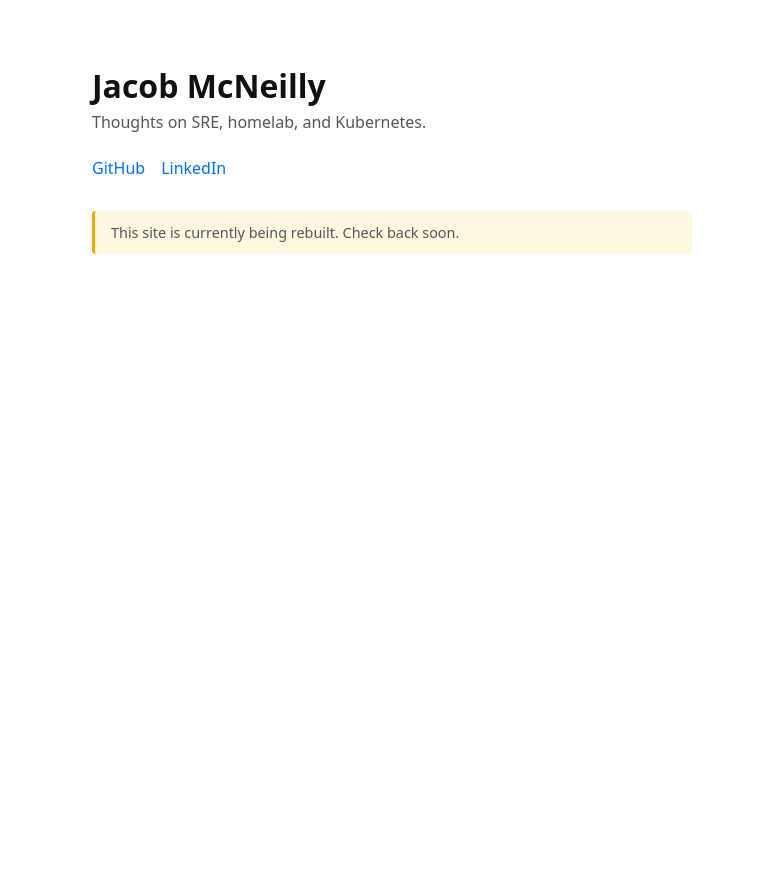
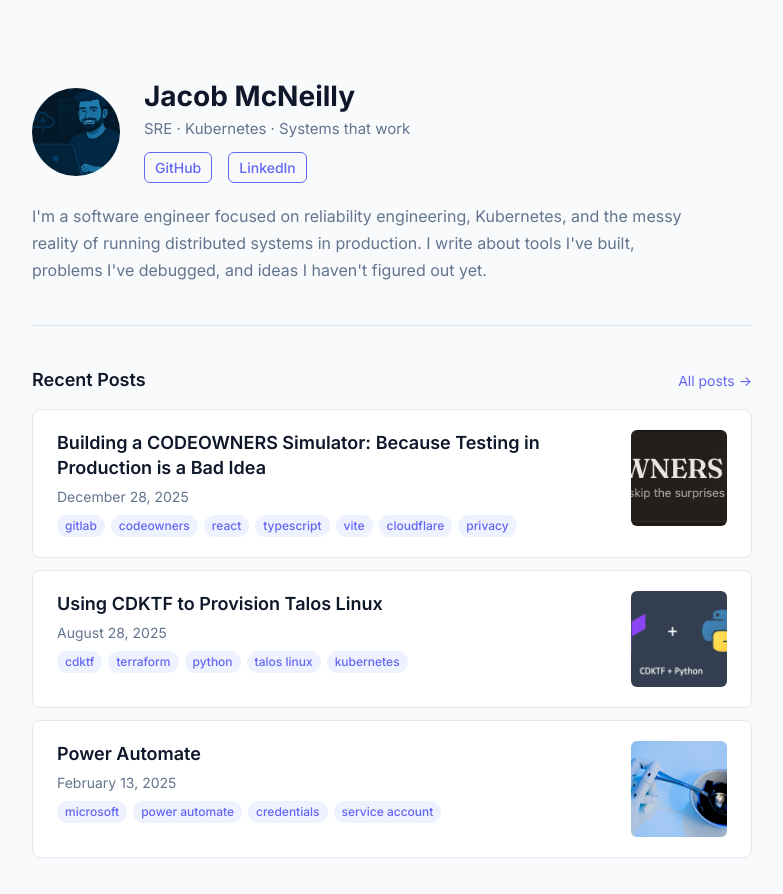
Before and after one commit to jcbmcn/jcbmcn.github.io, an Astro site: page / in a window 1280 px wide. Shown: the whole page, without its empty margins (248-1031 px from the left). Before the commit the page ends 800 px from the top, so only its background shows below. Built offline with nearby package versions, Linux system fonts and the light colour scheme; Astro itself is replaced by a stand-in of ours.

Commit message:
feat(03-02): replace homepage with hero layout and create blog listing page
- Homepage: hero section with avatar, name, tagline, bio, GitHub/LinkedIn social links
- Homepage: recent posts section showing up to 3 newest posts via PostCard
- /posts/ listing page: all published posts sorted newest-first with post count
- Both pages use BaseLayout and PostCard components

```diff
--- a/src/pages/index.astro
+++ b/src/pages/index.astro
@@ -1,48 +1,163 @@
 ---
-// Placeholder page — Phase 3 replaces this with the real homepage
+import BaseLayout from '../layouts/BaseLayout.astro';
+import PostCard from '../components/PostCard.astro';
 import { getCollection } from 'astro:content';
 
-// Filter out drafts — verifies INFRA-05
-const posts = await getCollection('blog', ({ data }) => data.draft !== true);
+const allPosts = await getCollection('blog', ({ data }) => data.draft !== true);
+const recentPosts = allPosts
+  .sort((a, b) => {
+    const aDate = a.data.date?.getTime() ?? 0;
+    const bDate = b.data.date?.getTime() ?? 0;
+    return bDate - aDate;
+  })
+  .slice(0, 3);
 ---
-<!DOCTYPE html>
-<html lang="en">
-  <head>
-    <meta charset="utf-8" />
-    <meta name="viewport" content="width=device-width, initial-scale=1" />
-    <title>Jacob McNeilly</title>
-    <style>
-      body {
-        font-family: system-ui, sans-serif;
-        max-width: 600px;
-        margin: 4rem auto;
-        padding: 0 1.5rem;
-        color: #111;
-      }
-      h1 { margin-bottom: 0.25rem; }
-      p { color: #555; margin-top: 0; }
-      .links { display: flex; gap: 1rem; margin-top: 1.5rem; }
-      .links a { color: #0070f3; text-decoration: none; }
-      .links a:hover { text-decoration: underline; }
-      .notice {
-        margin-top: 2rem;
-        padding: 0.75rem 1rem;
-        background: #fff8e1;
-        border-left: 3px solid #f0a500;
-        border-radius: 4px;
-        font-size: 0.9rem;
-        color: #555;
-      }
-    </style>
-  </head>
-  <body>
-    <h1>Jacob McNeilly</h1>
-    <p>Thoughts on SRE, homelab, and Kubernetes.</p>
-    <nav class="links">
-      <a href="https://github.com/jcbmcn">GitHub</a>
-      <a href="https://www.linkedin.com/in/jacob-mcneilly-a6a516112/">LinkedIn</a>
-    </nav>
-    <p class="notice">This site is currently being rebuilt. Check back soon.</p>
-    <!-- Posts: {posts.length} published post(s) -->
-  </body>
-</html>
+
+<BaseLayout title="Jacob McNeilly" description="SRE and software engineer writing about Kubernetes, infrastructure, and building things that work.">
+  <main class="page-container">
+    <!-- Hero -->
+    <section class="hero">
+      <div class="hero__inner">
+        <img
+          src="/images/avatar.png"
+          alt="Jacob McNeilly"
+          width="88"
+          height="88"
+          class="hero__avatar"
+        />
+        <div class="hero__content">
+          <h1 class="hero__name">Jacob McNeilly</h1>
+          <p class="hero__tagline">SRE · Kubernetes · Systems that work</p>
+          <nav class="hero__links" aria-label="Social links">
+            <a href="https://github.com/jcbmcn" class="hero__link" rel="noopener noreferrer" target="_blank">
+              GitHub
+            </a>
+            <a href="https://www.linkedin.com/in/jacob-mcneilly-a6a516112/" class="hero__link" rel="noopener noreferrer" target="_blank">
+              LinkedIn
+            </a>
+          </nav>
+        </div>
+      </div>
+      <p class="hero__bio">
+        I'm a software engineer focused on reliability engineering, Kubernetes, and the messy reality of running distributed systems in production. I write about tools I've built, problems I've debugged, and ideas I haven't figured out yet.
+      </p>
+    </section>
+
+    <!-- Recent posts -->
+    <section class="recent-posts">
+      <div class="recent-posts__header">
+        <h2 class="recent-posts__heading">Recent Posts</h2>
+        <a href="/posts/" class="recent-posts__all-link">All posts →</a>
+      </div>
+      <div class="recent-posts__list">
+        {recentPosts.map((entry) => (
+          <PostCard entry={entry} />
+        ))}
+      </div>
+    </section>
+  </main>
+</BaseLayout>
+
+<style>
+  .page-container {
+    max-width: 48rem;
+    margin: 0 auto;
+    padding: 2rem 1.5rem 4rem;
+  }
+
+  /* Hero */
+  .hero {
+    padding: 3rem 0 2.5rem;
+    border-bottom: 1px solid var(--color-border);
+    margin-bottom: 2.5rem;
+  }
+
+  .hero__inner {
+    display: flex;
+    align-items: center;
+    gap: 1.5rem;
+    margin-bottom: 1.25rem;
+  }
+
+  .hero__avatar {
+    width: 88px;
+    height: 88px;
+    border-radius: 50%;
+    flex-shrink: 0;
+    object-fit: cover;
+  }
+
+  .hero__name {
+    margin: 0 0 0.25rem;
+    font-size: 1.75rem;
+    font-weight: 700;
+    color: var(--color-text-primary);
+    line-height: 1.2;
+  }
+
+  .hero__tagline {
+    margin: 0 0 0.75rem;
+    font-size: 0.9375rem;
+    color: var(--color-text-secondary);
+  }
+
+  .hero__links {
+    display: flex;
+    gap: 1rem;
+  }
+
+  .hero__link {
+    font-size: 0.875rem;
+    font-weight: 500;
+    color: var(--color-accent);
+    text-decoration: none;
+    padding: 0.25rem 0.625rem;
+    border: 1px solid var(--color-accent);
+    border-radius: 0.375rem;
+    transition: background-color 0.15s ease;
+  }
+
+  .hero__link:hover {
+    background: var(--color-accent-subtle);
+    color: var(--color-accent);
+  }
+
+  .hero__bio {
+    margin: 0;
+    font-size: 1rem;
+    line-height: 1.7;
+    color: var(--color-text-secondary);
+    max-width: 42rem;
+  }
+
+  /* Recent posts */
+  .recent-posts__header {
+    display: flex;
+    align-items: baseline;
+    justify-content: space-between;
+    margin-bottom: 1rem;
+  }
+
+  .recent-posts__heading {
+    margin: 0;
+    font-size: 1.125rem;
+    font-weight: 600;
+    color: var(--color-text-primary);
+  }
+
+  .recent-posts__all-link {
+    font-size: 0.875rem;
+    color: var(--color-accent);
+    text-decoration: none;
+  }
+
+  .recent-posts__all-link:hover {
+    text-decoration: underline;
+  }
+
+  .recent-posts__list {
+    display: flex;
+    flex-direction: column;
+    gap: 0.75rem;
+  }
+</style>
--- /dev/null
+++ b/src/pages/posts/index.astro
@@ -0,0 +1,73 @@
+---
+import BaseLayout from '../../layouts/BaseLayout.astro';
+import PostCard from '../../components/PostCard.astro';
+import { getCollection } from 'astro:content';
+
+const allPosts = await getCollection('blog', ({ data }) => data.draft !== true);
+const posts = allPosts.sort((a, b) => {
+  const aDate = a.data.date?.getTime() ?? 0;
+  const bDate = b.data.date?.getTime() ?? 0;
+  return bDate - aDate;
+});
+---
+
+<BaseLayout title="Posts — Jacob McNeilly" description="All posts on SRE, Kubernetes, and software engineering.">
+  <main class="page-container">
+    <header class="listing-header">
+      <a href="/" class="back-link">← Home</a>
+      <h1 class="listing-title">Posts</h1>
+      <p class="listing-count">{posts.length} post{posts.length !== 1 ? 's' : ''}</p>
+    </header>
+
+    <div class="post-list">
+      {posts.map((entry) => (
+        <PostCard entry={entry} />
+      ))}
+    </div>
+  </main>
+</BaseLayout>
+
+<style>
+  .page-container {
+    max-width: 48rem;
+    margin: 0 auto;
+    padding: 2rem 1.5rem 4rem;
+  }
+
+  .listing-header {
+    padding-bottom: 1.5rem;
+    border-bottom: 1px solid var(--color-border);
+    margin-bottom: 1.5rem;
+  }
+
+  .back-link {
+    display: inline-block;
+    font-size: 0.875rem;
+    color: var(--color-text-secondary);
+    text-decoration: none;
+    margin-bottom: 0.75rem;
+  }
+
+  .back-link:hover {
+    color: var(--color-accent);
+  }
+
+  .listing-title {
+    margin: 0 0 0.25rem;
+    font-size: 1.75rem;
+    font-weight: 700;
+    color: var(--color-text-primary);
+  }
+
+  .listing-count {
+    margin: 0;
+    font-size: 0.875rem;
+    color: var(--color-text-secondary);
+  }
+
+  .post-list {
+    display: flex;
+    flex-direction: column;
+    gap: 0.75rem;
+  }
+</style>
```
